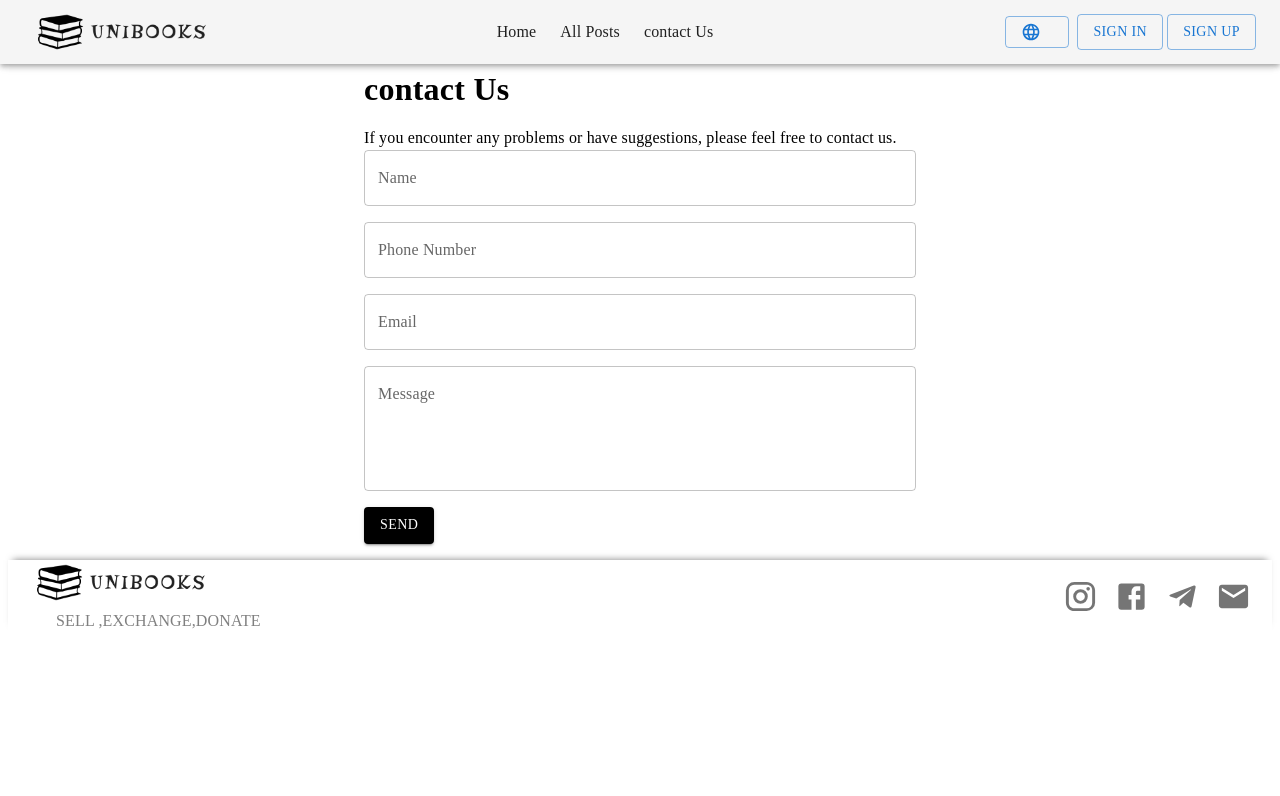
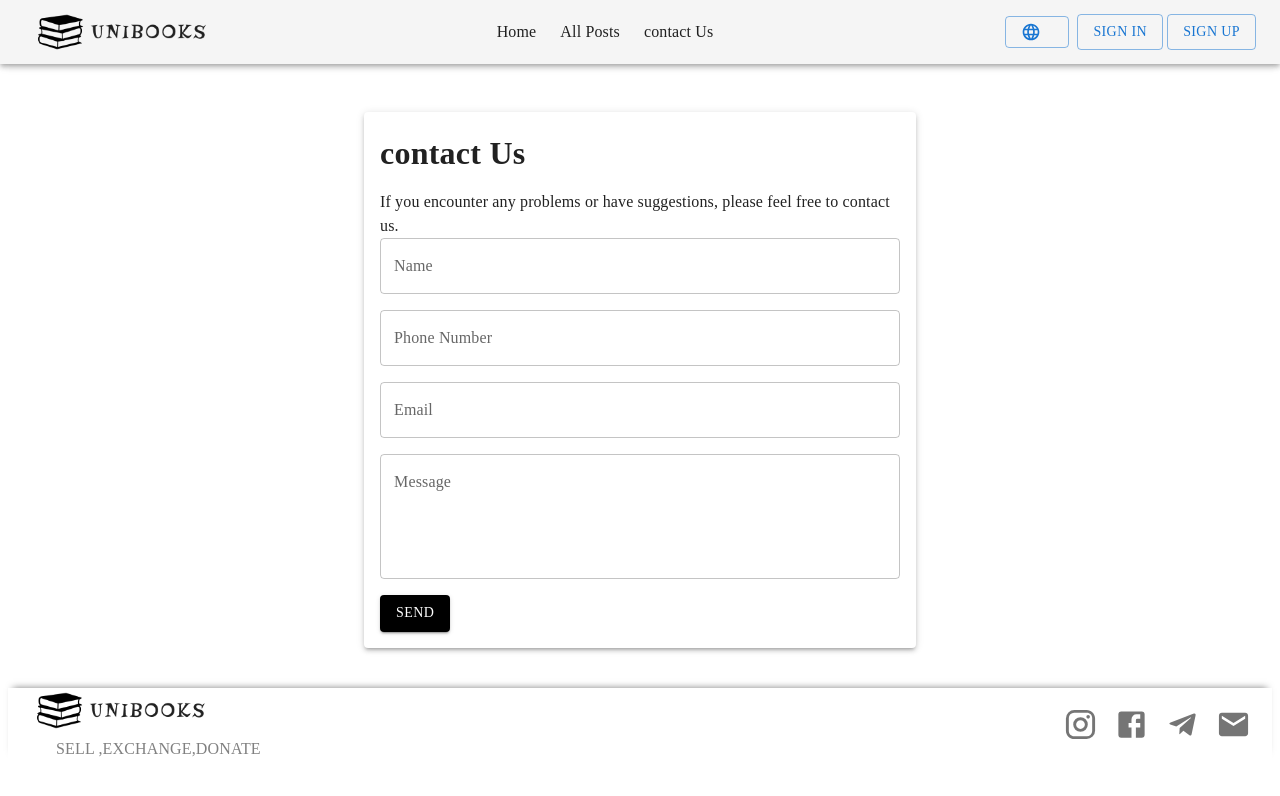
Before and after one commit to taladowiekat/unibooks, a React (Create React App) app in the folder frontend/: page /contactUs in a window 1280 px wide. Shown: the top 796 px of the page. Built offline with nearby package versions, Linux system fonts and the light colour scheme; a web font is replaced by a local one.

Commit message:
added boxes and remove margin from the footer to improve the design

```diff
--- a/frontend/src/components/web/footer/Footer.js
+++ b/frontend/src/components/web/footer/Footer.js
@@ -16,7 +16,7 @@ const Footer = () => {
                 boxShadow: '0px -5px 7px -5px rgba(0, 0, 0, 0.5)',
                 flexGrow: 1,
                 display: 'flex',
-                mt:'1rem',
+
             }}>
             <Grid container alignItems='center' justifyContent='space-between'>
                 <Grid item >
--- a/frontend/src/pages/contactUs/ContactUs.js
+++ b/frontend/src/pages/contactUs/ContactUs.js
@@ -1,5 +1,5 @@
 import React, { useRef } from 'react';
-import { Container, Typography, Box, Button, TextField } from '@mui/material';
+import { Container,Paper, Typography, Box, Button, TextField } from '@mui/material';
 import { Formik, Form, Field } from 'formik';
 import { useValidations } from '../../components/validation/validation';
 import emailjs from '@emailjs/browser';
@@ -33,7 +33,11 @@ const initialValues = {
 
 return (
     <Container maxWidth="sm">
+                <Box sx={{ height: '40px' }} />
+
     <Box sx={{ marginTop: 8, flexDirection: 'column' }}>
+    <Paper elevation={3} sx={{ p: 2 }}>
+
         <Typography variant="h6" gutterBottom sx={{ fontWeight: 'bold', fontSize: '2rem' }}>
 {t("contactUs")}
         </Typography>
@@ -97,7 +101,11 @@ return (
             </Form>
         )}
         </Formik>
+        </Paper>
     </Box>
+
+    <Box sx={{ height: '40px' }} />
+
     </Container>
 );
 };
--- a/frontend/src/pages/signin/SignIn.js
+++ b/frontend/src/pages/signin/SignIn.js
@@ -141,6 +141,7 @@ const LogIn = () => {
             )}
           </Formik>
         </Paper>
+        <Box sx={{ height: '100px' }} />
       </Box>
     </Container>
   );
--- a/frontend/src/pages/signup/SignUp.js
+++ b/frontend/src/pages/signup/SignUp.js
@@ -258,6 +258,8 @@ const Register = () => {
             )}
           </Formik>
         </Paper>
+        <Box sx={{ height: '30px' }} />
+
       </Box>
     </Container>
   );
```
